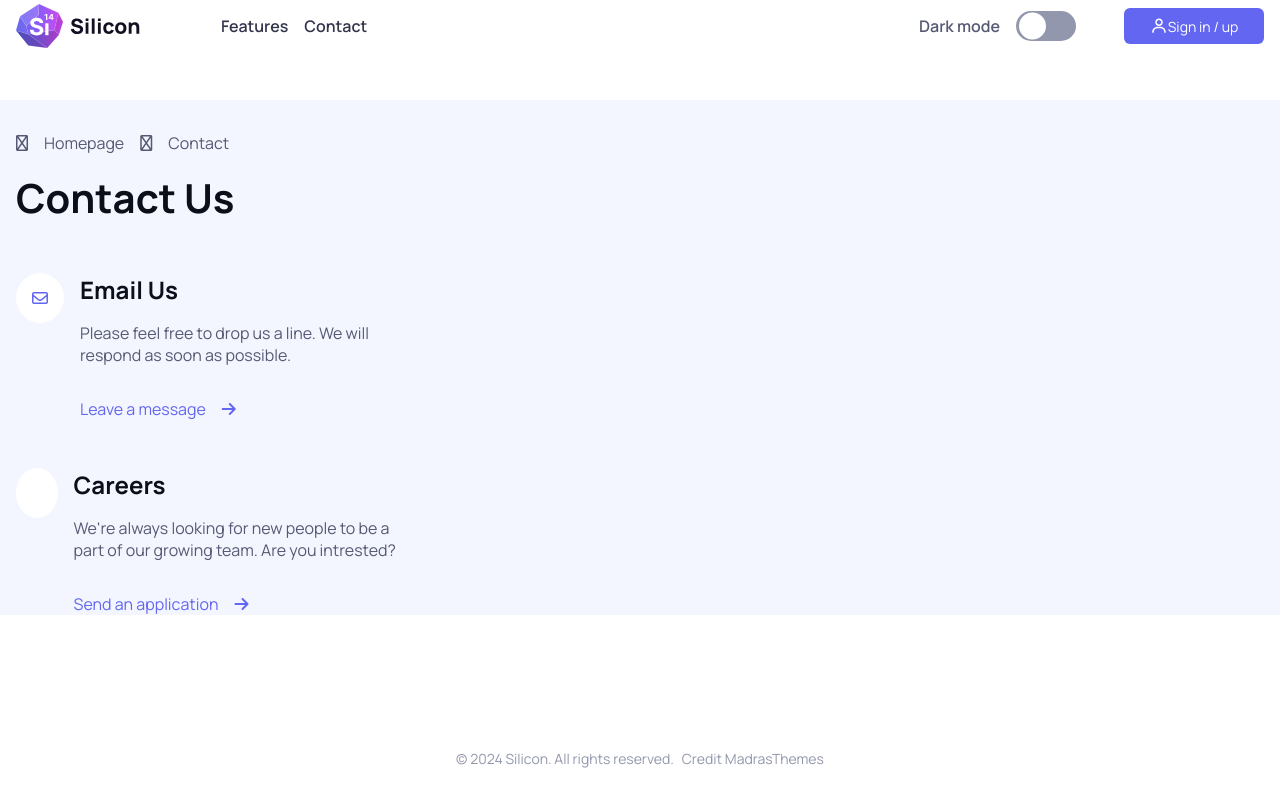
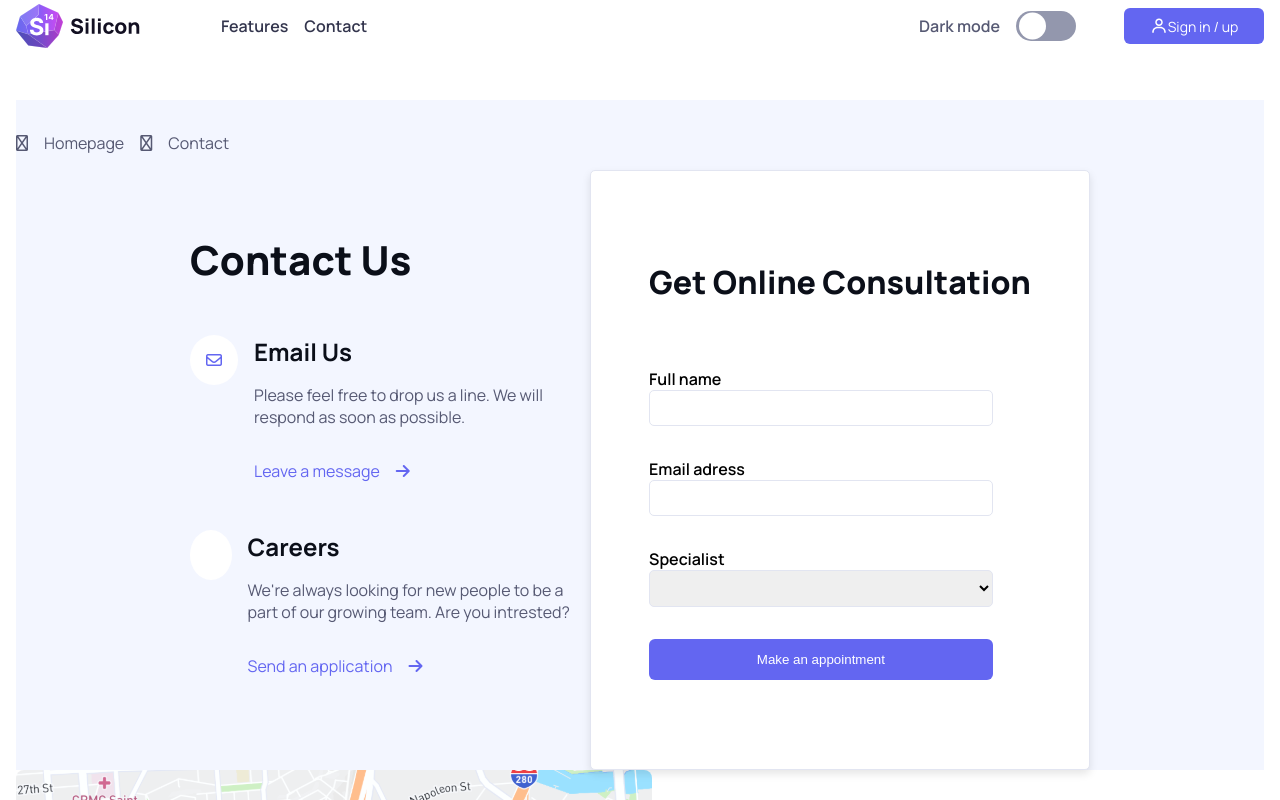
Before and after one commit to FeliciaDahl/SiliconReact, a React (Vite) app: page /contact in a window 1280 px wide. Shown: the top 800 px of the page. Built offline with nearby package versions, Linux system fonts and the light colour scheme; some icons are missing.

Commit message:
Added ConsultationForm on Contactpage

```diff
--- a/src/assets/contact.css
+++ b/src/assets/contact.css
@@ -2,6 +2,7 @@
 .bg-container {
     background-color: var(--clr-bg-light);
     margin: 0;
+
 }
 
 .contact-nav {
@@ -9,6 +10,7 @@
     align-items: center;
     color: var(--clr-bd-text);
 }
+
 
 .contact-links-top {
    text-decoration: none;
@@ -19,13 +21,20 @@
     transition: var(--transition-time);
   }
 }
-
+.view-contact {
+    display: grid;
+    place-items: center;
+    margin: 0 auto;
+    justify-content: center;
+}
 .contact-header {
     font-size: 40px;
+    font-weight: 800;
 }
 
 .contact-email {
     width: 400px;
+
 }
 
 .contact-icon {
@@ -47,6 +56,33 @@
     color: var(--crl-primary);
 }
 
+
+.consultation-card {
+position: relative;
+display: grid;
+gap: 1rem;
+place-content: center;
+background-color: var(--clr-bg);
+border: 1px solid var(--clr-br);
+border-radius: 5px;
+box-shadow: 0 4px 8px rgba(0, 0, 0, 0.1);
+width: 500px;
+height: 600px;
+}
+
+.consulation-input {
+    display: grid;
+    place-content: center;
+    width: 90%;
+    font-size: 16px;
+    padding: .5em;
+    border-radius: 5px;
+    border: .5px solid var(--clr-br);
+
+}
+.btn-appointment {
+    width: 90%;
+}
 @media (min-width: 768px) {
     .contact-nav {
         max-width: 720px;
@@ -59,4 +95,13 @@
     .contact-nav {
         max-width: 1300px;
     }
+
+    .view-contact{
+        /* position: absolute; */
+        display: flex;
+
+    }
+    .consultation-card {
+        position: relative;
+    }
  }
--- a/src/assets/index.css
+++ b/src/assets/index.css
@@ -123,7 +123,9 @@ p {
   font-size: 20px;
   font-weight: 800;
 }
-
+.sb {
+  font-weight: 600;
+}
 .btn {
   padding: 1em;
   background-color: var(--crl-primary);
@@ -269,10 +271,10 @@ header .container {
   top:100%;
   background-color: var(--clr-bg);
   border-radius: 5px;
-  box-shadow: 0 4px 8px rgba(122, 120, 120, 0.1);
+   box-shadow: 0 4px 8px rgba(0, 0, 0, 0.1);
   z-index: 100000;
   border: 1px solid var(--clr-br);
-  box-shadow: 0 4px 8px rgba(0, 0, 0, 0.1);
+
 
 }
 
--- /dev/null
+++ b/src/components/ContactUs.jsx
@@ -0,0 +1,33 @@
+import React from 'react'
+
+const ContactUs = () => {
+  return (
+    <>
+    <div className='contact-email flex-1 pt-1'>
+
+    <div className="contact-icon">
+      <i className='icon-color' class="fa-regular fa-envelope"></i>
+    </div>
+    <div className="icon-content pb-2">
+      <h2 className='pb-1'>Email Us</h2>
+      <p>Please feel free to drop us a line. We will respond as soon as possible.</p>
+      <a className="contact-link flex-1 pt-2" href="#">Leave a message<i className="fa-sharp fa-solid fa-arrow-right"></i></a>
+    </div>
+    </div>
+
+<div className='contact-email flex-1 pt-1'>
+
+    <div className= "contact-icon">
+      <i className='icon-color' class="fa-regular fa-users-medical"></i>
+    </div>
+    <div className="icon-content">
+      <h2 className='pb-1'>Careers</h2>
+      <p>We're always looking for new people to be a part of our growing team. Are you intrested?</p>
+      <a className="contact-link flex-1 pt-2 pb-2" href="#">Send an application<i className="fa-sharp fa-solid fa-arrow-right"></i></a>
+    </div>
+</div>
+</>
+  )
+}
+
+export default ContactUs
--- a/src/views/Contact.jsx
+++ b/src/views/Contact.jsx
@@ -1,12 +1,14 @@
 import React from 'react'
 import { NavLink } from 'react-router-dom'
+import ContactUs from '../components/ContactUs'
 
 const Contact = () => {
   return (
     <>
+      <div className='container'>
     <div className="bg-container">
 
-   <div className='container'>
+
     <nav className='contact-nav flex-1 pt-2'>
 
     <i class="fa-regular fa-house"></i>
@@ -15,35 +17,46 @@ const Contact = () => {
     <NavLink className="contact-links-top" to="/contact">Contact</NavLink>
     </nav>
 <div className="view-contact pt-1 ">
+  <div className="desktop">
   <h1 className='contact-header pb-2'>Contact Us</h1>
+  <ContactUs/>
+</div>
+<div className="consultation-card">
+  <h2 className='h2-32 '>Get Online Consultation</h2>
 
-  <div className='contact-email flex-1 pt-1'>
+<div className="consultation-form"></div>
+<form noValidate>
+<div className="pt-2">
+  <label className='sb' >Full name<input className='consulation-input'  type="text" name="fullName" /></label>
+ </div>
+ <div className="pt-2">
+  <label className='sb' >Email adress<input className='consulation-input' type="email" name="email" />  </label>
+  </div>
+  <div className="pt-2">
+  <label className='sb' >Specialist
+<select className=' select consulation-input pb-2' name="selectedSpecialist">
+<option value="" disabled selected></option>
+      <option  value="investment">Investment Advisor</option>
+      <option value="business">Business Banking Consultant</option>
+      <option value="technical">Technical support</option>
+</select>
+</label>
+</div>
+<div className='pt-2'></div>
+<button className='btn btn-appointment'>
+  Make an appointment
+</button>
+</form>
 
-      <div className="contact-icon">
-        <i className='icon-color' class="fa-regular fa-envelope"></i>
-      </div>
-      <div className="icon-content pb-2">
-        <h2 className='pb-1'>Email Us</h2>
-        <p>Please feel free to drop us a line. We will respond as soon as possible.</p>
-        <a className="contact-link flex-1 pt-2" href="#">Leave a message<i className="fa-sharp fa-solid fa-arrow-right"></i></a>
-      </div>
-      </div>
-
-  <div className='contact-email flex-1 pt-1'>
-
-      <div className= "contact-icon">
-        <i className='icon-color' class="fa-regular fa-users-medical"></i>
-      </div>
-      <div className="icon-content">
-        <h2 className='pb-1'>Careers</h2>
-        <p>We're always looking for new people to be a part of our growing team. Are you intrested?</p>
-        <a className="contact-link flex-1 pt-2" href="#">Send an application<i className="fa-sharp fa-solid fa-arrow-right"></i></a>
-      </div>
-  </div>
 </div>
 
+
+</div>
+ </div>
+<img src="../images/view-contact/map.svg" alt="map" />
    </div>
-   </div>
+
+
    </>
   )
 }
```
Also changed, not shown: public/images/view-contact/map.svg (added).
